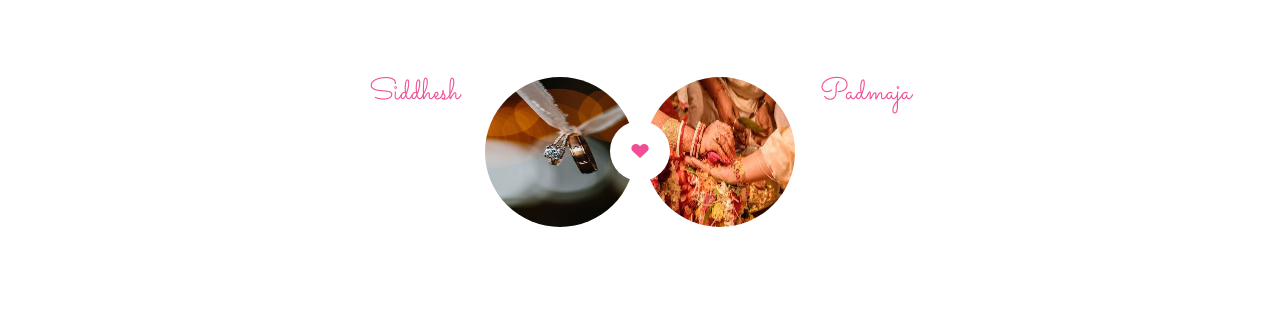
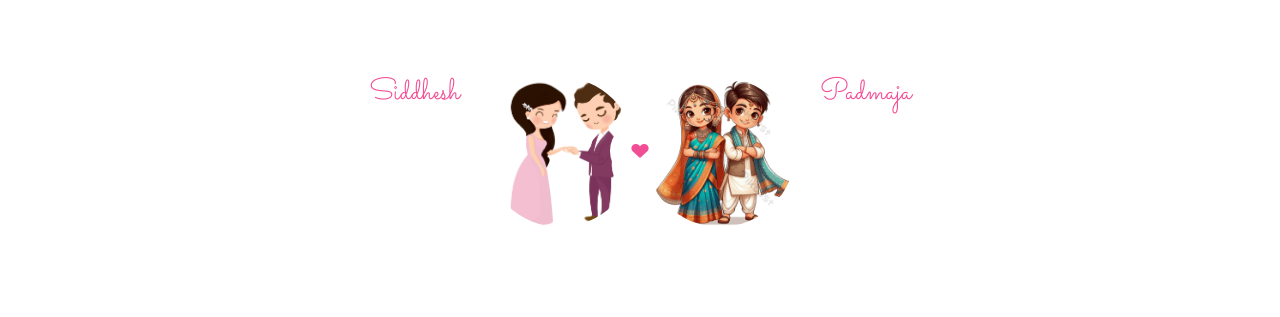
Before and after one commit to siddheshkankal96/Wedding-Invitations1, a plain HTML site: page index.html in a window 1280 px wide. Shown: the part 1309-1626 px from the top of the page. Drawn offline with nearby package versions, Linux system fonts and the light colour scheme; files whose address does not match are found by name.

Commit message:
added images

```diff
--- a/index.html
+++ b/index.html
@@ -154,7 +154,7 @@
             <div class="couple-half">
               <div class="groom">
                 <img
-                  src="images/ring.jpg"
+                  src="images/—Pngtree—ring ceremony bride and groom_8792153.png"
                   alt="groom"
                   class="img-responsive"
                 />
@@ -167,7 +167,7 @@
             <p class="heart text-center"><i class="icon-heart2"></i></p>
                                     <div class="couple-half">
                                         <div class="bride">
-                                            <img src="images/marriege.jpg" alt="groom" class="img-responsive" />
+                                            <img src="images/indian-wedding-couple-cartoon_10686067.png" alt="groom" class="img-responsive" />
                                         </div>
                                         <div class="desc-bride">
                                             <h3>Padmaja</h3>
```
Also changed, not shown: images/bg.png (added), images/indian-wedding-couple-cartoon_10686067.png (added), images/—Pngtree—ring ceremony bride and groom_8792153.png (added).
